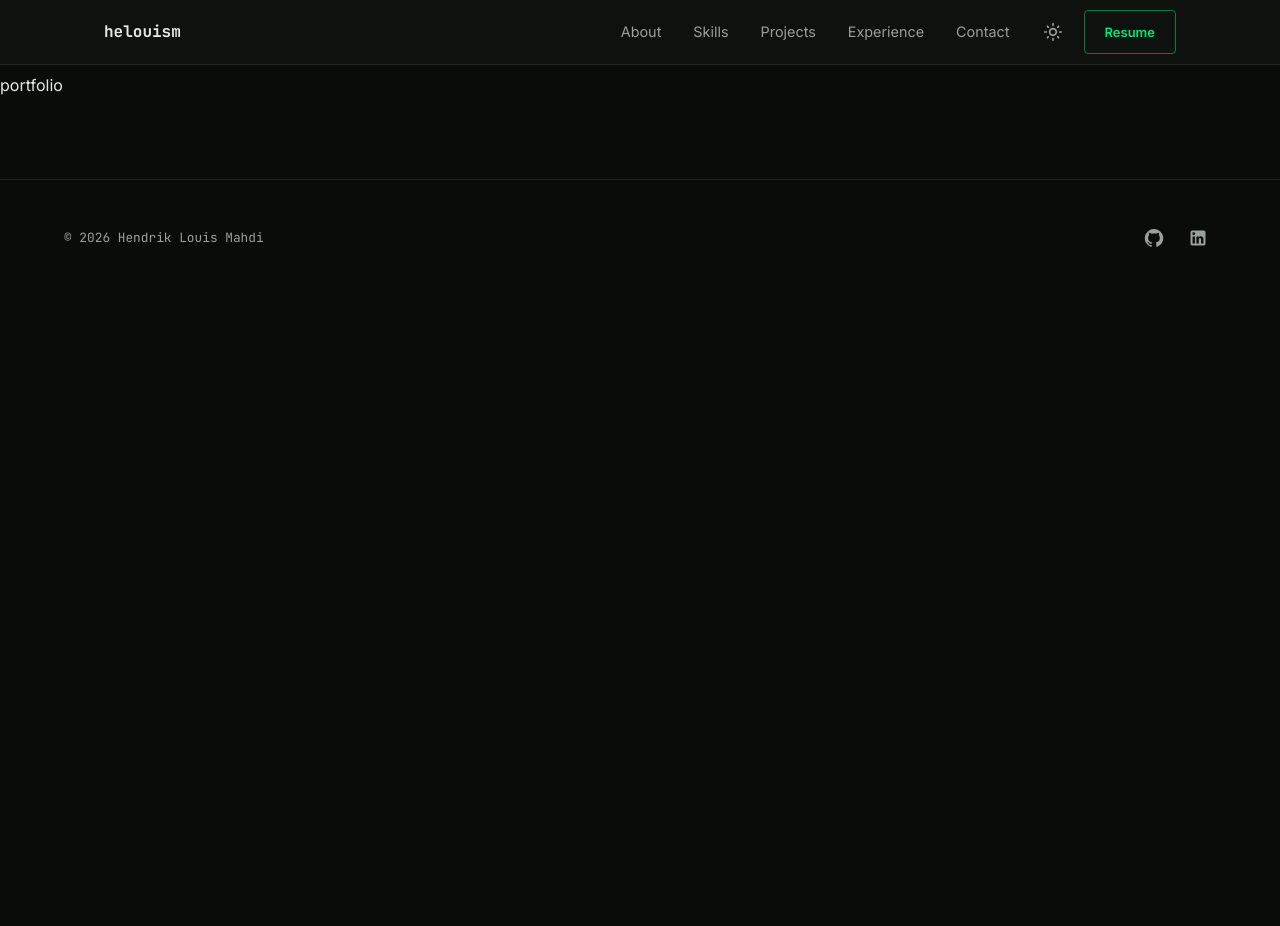
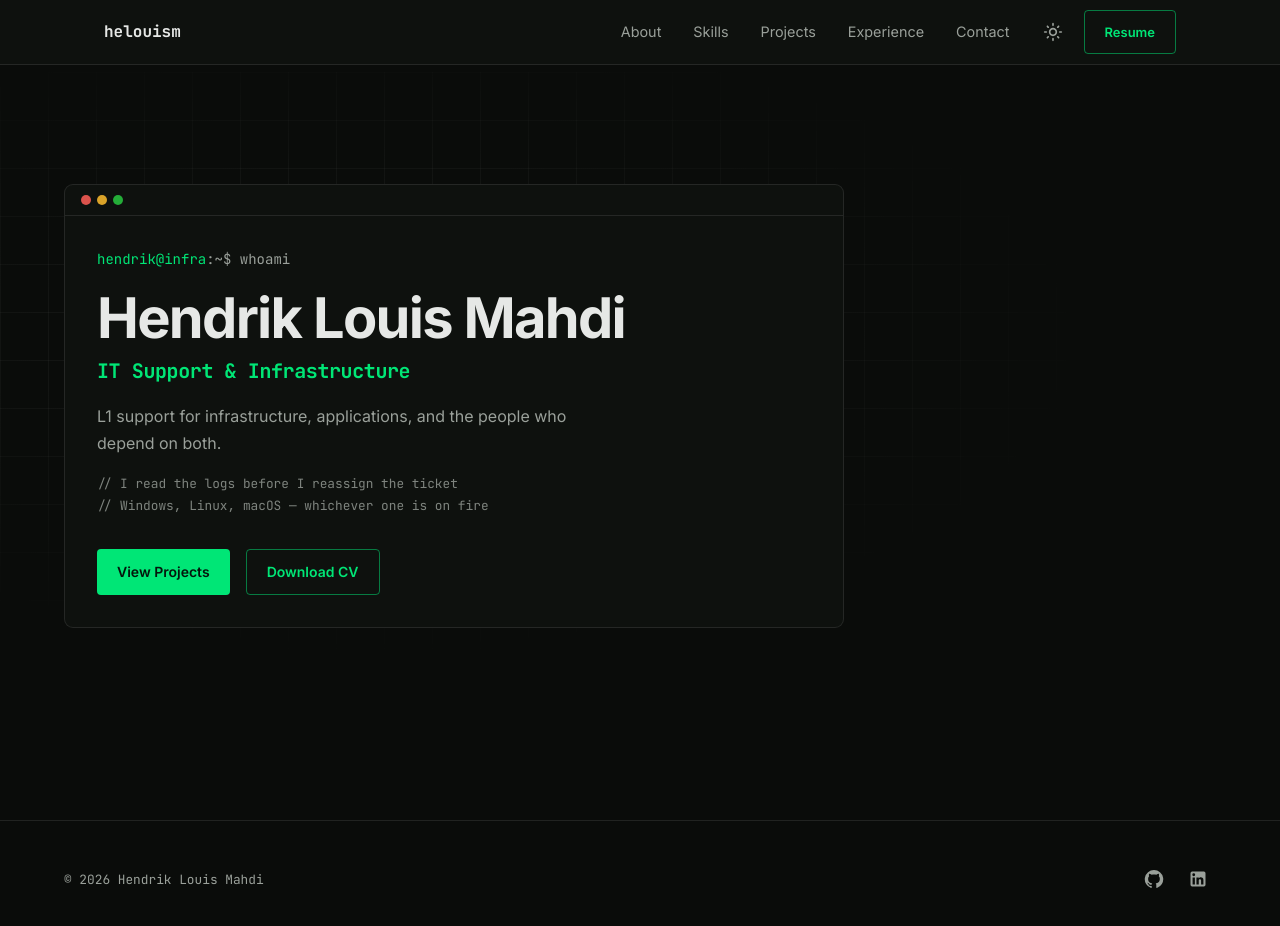
Before and after one commit to helouism/helouism.github.io, a Next.js app: page / in a window 1280 px wide. Shown: the top 926 px of the page. Before the commit the page ends 800 px from the top, so only its background shows below. Built offline with nearby package versions, Linux system fonts and the light colour scheme; what @mui/material-nextjs would draw is missing.

Commit message:
feat: add hero section with terminal window and blinking cursor

```diff
--- a/app/page.tsx
+++ b/app/page.tsx
@@ -1,3 +1,9 @@
+import Hero from '@/components/sections/Hero';
+
 export default function Home() {
-  return <main>portfolio</main>;
+  return (
+    <main>
+      <Hero />
+    </main>
+  );
 }
--- /dev/null
+++ b/components/sections/Hero.tsx
@@ -0,0 +1,100 @@
+import Box from '@mui/material/Box';
+import Button from '@mui/material/Button';
+import Container from '@mui/material/Container';
+import Typography from '@mui/material/Typography';
+import TerminalWindow from '@/components/ui/TerminalWindow';
+import { profile } from '@/content/profile';
+
+export default function Hero() {
+  return (
+    <Box
+      component="section"
+      id="home"
+      sx={{
+        position: 'relative',
+        py: { xs: 8, md: 14 },
+        overflow: 'hidden',
+        '&::before': {
+          content: '""',
+          position: 'absolute',
+          inset: 0,
+          backgroundImage:
+            'linear-gradient(var(--mui-palette-divider) 1px, transparent 1px), linear-gradient(90deg, var(--mui-palette-divider) 1px, transparent 1px)',
+          backgroundSize: '48px 48px',
+          maskImage: 'radial-gradient(ellipse 70% 60% at 30% 40%, #000 20%, transparent 80%)',
+          opacity: 0.6,
+          pointerEvents: 'none',
+        },
+      }}
+    >
+      <Container maxWidth="lg" sx={{ position: 'relative' }}>
+        <TerminalWindow user={profile.promptUser} command="whoami">
+          <Typography variant="h1" sx={{ fontSize: { xs: '2.25rem', md: '3.5rem' }, mb: 1.5 }}>
+            {profile.name}
+            <Box
+              component="span"
+              aria-hidden="true"
+              sx={{
+                display: 'inline-block',
+                width: '0.5em',
+                height: '1em',
+                ml: '0.15em',
+                verticalAlign: '-0.1em',
+                bgcolor: 'primary.main',
+                animation: 'blink 1.1s step-end infinite',
+                '@keyframes blink': { '50%': { opacity: 0 } },
+                '@media (prefers-reduced-motion: reduce)': { animation: 'none' },
+              }}
+            />
+          </Typography>
+
+          <Typography
+            variant="h2"
+            sx={{
+              fontFamily: 'var(--font-mono), monospace',
+              fontSize: { xs: '1rem', md: '1.25rem' },
+              color: 'primary.main',
+              mb: 2.5,
+            }}
+          >
+            {profile.title}
+          </Typography>
+
+          <Typography sx={{ color: 'text.secondary', maxWidth: '52ch', mb: 2 }}>
+            {profile.tagline}
+          </Typography>
+
+          <Box sx={{ mb: 4 }}>
+            {profile.microCopy.map((line) => (
+              <Typography
+                key={line}
+                sx={{
+                  fontFamily: 'var(--font-mono), monospace',
+                  fontSize: '0.8rem',
+                  color: 'text.secondary',
+                  opacity: 0.8,
+                }}
+              >
+                {line}
+              </Typography>
+            ))}
+          </Box>
+
+          <Box sx={{ display: 'flex', flexWrap: 'wrap', gap: 2 }}>
+            <Button variant="contained" href="#projects">
+              View Projects
+            </Button>
+            <Button
+              variant="outlined"
+              href={profile.resumeHref}
+              target="_blank"
+              rel="noopener noreferrer"
+            >
+              Download CV
+            </Button>
+          </Box>
+        </TerminalWindow>
+      </Container>
+    </Box>
+  );
+}
```
Also changed, not shown: 1 other file (tests, documents, lock files or other folders).
